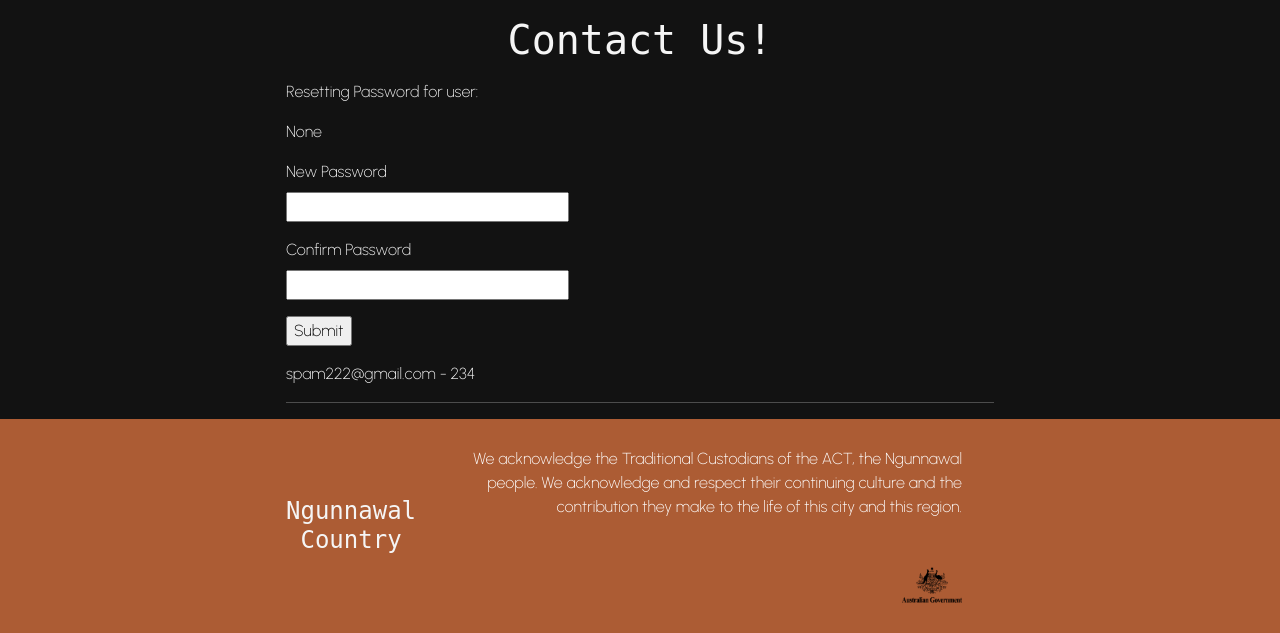
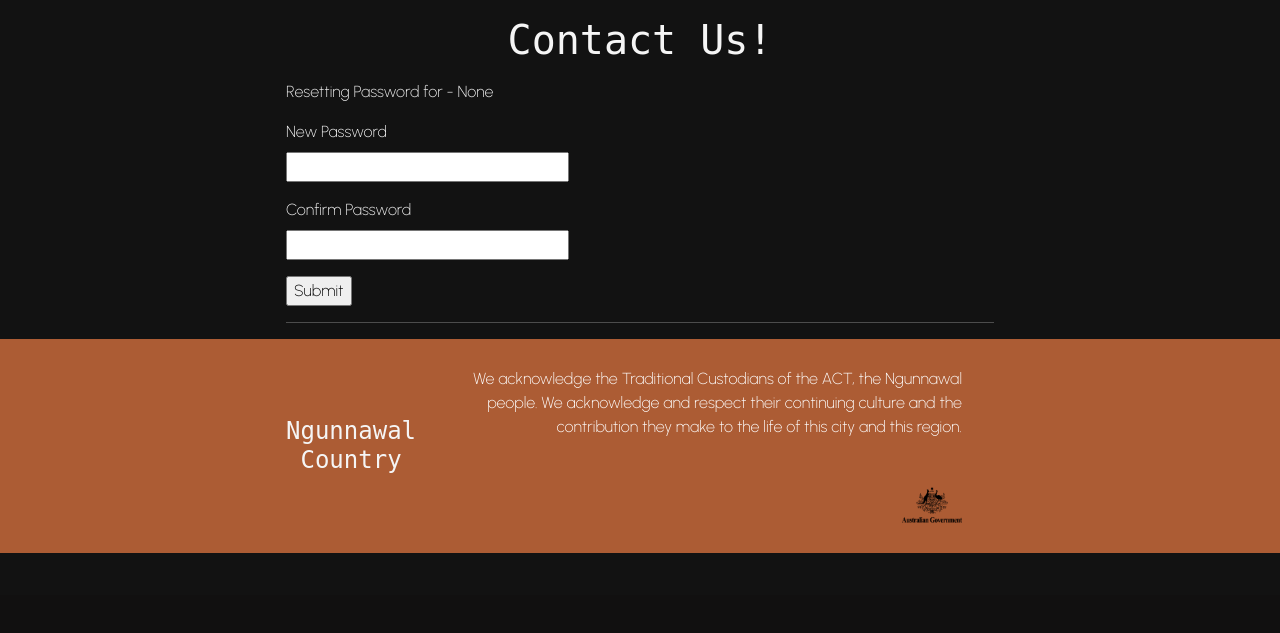
Before and after one commit to 4060269/NgunnawalCountryFlaskAssessment5-6-7, a Flask app: page /passwordreset in a window 1280 px wide. Shown: the part 205-838 px from the top of the page. After the commit the page ends 758 px from the top, so only its background shows below. Run offline with Flask 2, Linux system fonts and the light colour scheme; the visitor is signed in with stand-in values (Sample User, id 1); data comes from the database, SQL or seed files in the repository; both versions use the stored data as it was after the commit; some libraries are stand-ins or nearby versions; some web fonts are replaced.

Commit message:
update, qol

```diff
--- a/app.py
+++ b/app.py
@@ -17,8 +17,8 @@ from models import todo, User #insults
 
 
 @app.route('/')                                                                # when this url is accessed
-def aboutpage():                                                               # define function
-    return render_template("index.html", title="Ngunnawal Country | About", user=current_user)    # send back much of index html and change the title via jinja
+def homepage():                                                               # define function
+    return render_template("index.html", title="Ngunnawal Country | Home", user=current_user)    # send back much of index html and change the title via jinja
 
 @app.route("/contact", methods=["POST", "GET"])                                                 # user requests contact html, allows data back to the serve
 def contact():
@@ -27,7 +27,8 @@ def contact():
         new_contact = Contact(name=form.name.data, email=form.email.data, message=form.message.data) # create new object which has these fields and the data that was submitted
         db.session.add(new_contact)                                                                  # temporarily writes to db
         db.session.commit()                                                                          # commits write to db
-    return render_template("contact.html", title ="Contact Us", form=form, user=current_user)                           # send back an empty form
+        flash("Your have successfully sent a message to us!")
+    return render_template("contact.html", title="Ngunnawal Country | Contact Us!", form=form, user=current_user)       # send back an empty form
 
 @app.route('/todo', methods=["POST", "GET"])                        # creates a new route, called to do and adds functionality of POST and GET methods
 def view_todo():                                                    # def for define followed by function name
@@ -39,7 +40,7 @@ def view_todo():                                                    # def for de
         db.session.commit()
         db.session.refresh(new_todo)
         return redirect("/todo")                                    # after previous lines success, this will refresh page
-    return render_template("todo.html", todos=all_todo, user=current_user)             # Sends Jinja template with data from to do table
+    return render_template("todo.html", title="Ngunnawal Country | To Do List", todos=all_todo, user=current_user)             # Sends Jinja template with data from to do table
 
 @app.route("/todoedit/<todo_id>", methods=["POST", "GET"])          # Creates route, unique cos it accepts a variable in the route
 def edit_note(todo_id):                                             # function definition
@@ -63,8 +64,8 @@ def register():
         db.session.add(new_user)
         db.session.commit()
         flash("Your have successfully registered your account")
-        return redirect(url_for("aboutpage"))
-    return render_template("registration.html", title="User Registration", form=form, user=current_user)
+        return redirect(url_for("homepage"))
+    return render_template("registration.html", title="Ngunnawal Country | User Registration", form=form, user=current_user)
 
 @app.route('/login', methods=['GET', 'POST'])
 def login():
@@ -76,22 +77,22 @@ def login():
             return redirect(url_for('login'))
         login_user(user)
         flash("Your have logged in")
-        return redirect(url_for("aboutpage"))
-    return render_template("login.html", title="Sign In", form=form, user=current_user)
+        return redirect(url_for("homepage"))
+    return render_template("login.html", title="Ngunnawal Country | Login", form=form, user=current_user)
 
 @app.route('/logout')
 def logout():
     logout_user()
     flash("Your have logged out")
-    return redirect(url_for('aboutpage'))
+    return redirect(url_for('homepage'))
 
 @app.route('/history', methods=['GET', 'POST'])
 def history():
-    return render_template("history.html", user=current_user)
+    return render_template("history.html", title="Ngunnawal Country | History", user=current_user)
 
 @app.route('/gallery', methods=['GET', 'POST'])
 def gallery():
-    return render_template("gallery.html", user=current_user)
+    return render_template("gallery.html", title="Ngunnawal Country | Gallery", user=current_user)
 
 @app.route('/passwordreset', methods=['GET', 'POST'])
 @login_required
@@ -102,16 +103,16 @@ def reset_password():
         user.set_password(form.new_password.data)
         db.session.commit()
         flash("Your Password has been reset")
-        return redirect(url_for('aboutpage'))
-    return render_template('passwordreset.html', title='Reset Password', form=form, user=current_user)
+        return redirect(url_for('homepage'))
+    return render_template('passwordreset.html', title="Ngunnawal Country | Password Reset", form=form, user=current_user)
 
 @app.errorhandler(404)
 def page_not_found(e):
-    return render_template('404.html', user=current_user), 404
+    return render_template('404.html', title="Ngunnawal Country | 404 Error", user=current_user), 404
 
 @app.errorhandler(500)
 def internal_server_error(e):
-    return render_template('500.html', user=current_user), 500
+    return render_template('500.html', title="Ngunnawal Country | 500 Error", user=current_user), 500
 
 @app.route('/profile', methods=['GET', 'POST'])
 @login_required
@@ -125,14 +126,14 @@ def profile():
         user.update_details(email_address=form.email_address.data, name=form.name.data)
         db.session.commit()
         flash("Your details have been changed")
-        return redirect(url_for("aboutpage"))
-    return render_template("userprofile.html", title="User Profile", user=current_user, form=form)
+        return redirect(url_for("homepage"))
+    return render_template("userprofile.html", title="Ngunnawal Country | Profile", user=current_user, form=form)
 
 @app.route('/contactmessages', methods=['GET'])
 @login_required
 def view_contact_messages():
     if current_user.is_admin():
         contact_messages = Contact.query.all()
-        return render_template("contactmessages.html", title="Contact Messages", user=current_user, messages=contact_messages)
+        return render_template("contactmessages.html", title="Ngunnawal Country | Contact Messages", user=current_user, messages=contact_messages)
     else:
-        return redirect(url_for("aboutpage"))
+        return redirect(url_for("homepage"))
--- a/templates/passwordreset.html
+++ b/templates/passwordreset.html
@@ -8,7 +8,7 @@
     <form action="" method="post" novalidate>
         {{ form.hidden_tag() }}
     <p>
-        Resetting Password for user: <div class = "focus">{{ user.email_address }}</div>
+        Resetting Password for - {{ user.email_address }}
     </p>
         <p>
             {{ form.new_password.label }}<br>
@@ -28,6 +28,4 @@
 
         <p>{{ form.submit() }}</p>
     </form>
-
-    spam222@gmail.com - 234
 {% endblock %}
```
Also changed, not shown: ngunnawal.db.
